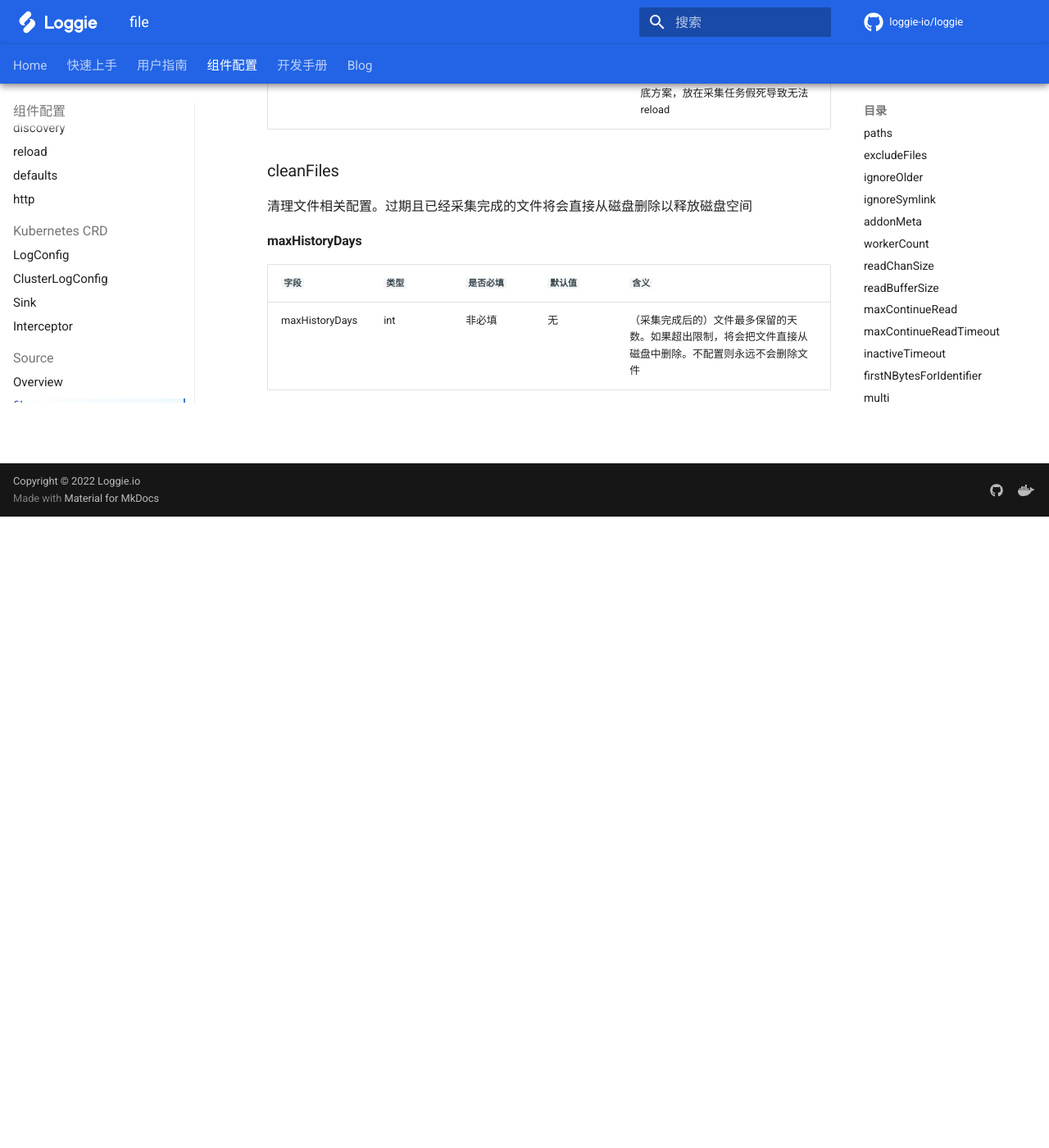
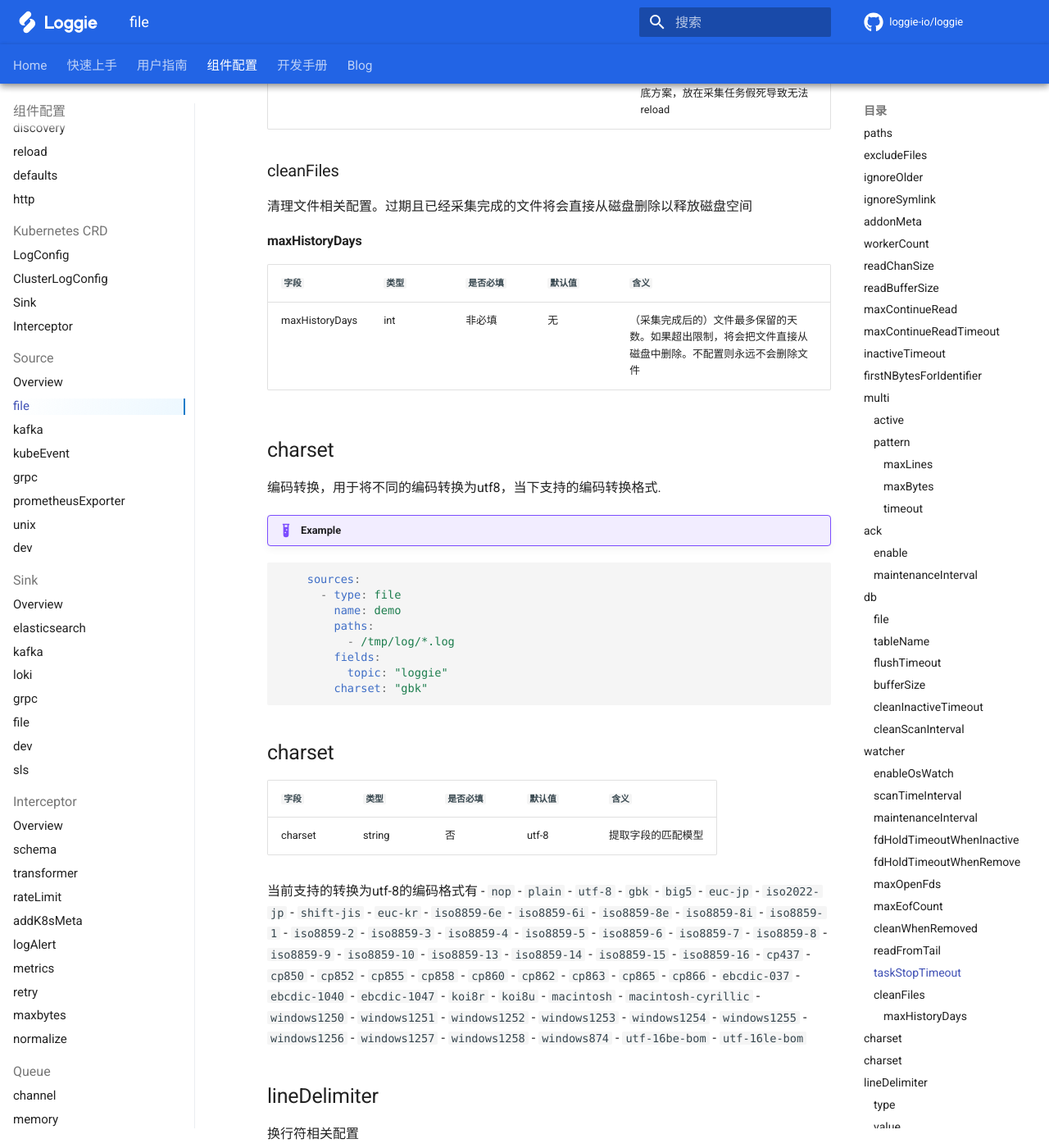
Before and after one commit to loggie-io/docs, an MkDocs documentation site: the page built from docs/reference/pipelines/source/file.md, in a window 1280 px wide and 1400 px high, scrolled down 10024 px. Shown: the whole window at 82% size. Built offline with MkDocs 1.6.1 and Material for MkDocs 9.7.7, drawn with Linux system fonts in a browser that asks for light colours; some web fonts are replaced; comment, search, counter and statistics services are not loaded; before the commit the page ends 10654 px from its top, so only the background shows below that; some of the changed text lies outside the part shown.

Commit message:
doc (#85)
* update decode docs

Co-authored-by: lei.zhangDB <lei.zhangDB@eoitek.com>

````diff
--- a/docs/reference/pipelines/source/file.md
+++ b/docs/reference/pipelines/source/file.md
@@ -340,3 +340,149 @@ source的确认机制相关配置。如果需确保要`at least once`，需要
 | `字段`         | `类型` | `是否必填` | `默认值` | `含义`                                                       |
 | -------------- | ------ | ---------- | -------- | ------------------------------------------------------------ |
 | maxHistoryDays | int    | 非必填     | 无       | （采集完成后的）文件最多保留的天数。如果超出限制，将会把文件直接从磁盘中删除。不配置则永远不会删除文件 |
+
+
+## charset
+
+编码转换，用于将不同的编码转换为utf8，当下支持的编码转换格式.
+
+
+!!! example
+
+```yaml
+    sources:
+      - type: file
+        name: demo
+        paths:
+          - /tmp/log/*.log
+        fields:
+          topic: "loggie"
+        charset: "gbk"
+```
+
+## charset
+
+|    `字段`   |    `类型`    | `是否必填` | `默认值` |  `含义`  |
+| ---------- | ----------- |--------|-------| -------- |
+| charset | string  | 否      | utf-8 | 提取字段的匹配模型 |
+
+当前支持的转换为utf-8的编码格式有
+- `nop`
+- `plain`
+- `utf-8`
+- `gbk`
+- `big5`
+- `euc-jp`
+- `iso2022-jp`
+- `shift-jis`
+- `euc-kr`
+- `iso8859-6e`
+- `iso8859-6i`
+- `iso8859-8e`
+- `iso8859-8i`
+- `iso8859-1`
+- `iso8859-2`
+- `iso8859-3`
+- `iso8859-4`
+- `iso8859-5`
+- `iso8859-6`
+- `iso8859-7`
+- `iso8859-8`
+- `iso8859-9`
+- `iso8859-10`
+- `iso8859-13`
+- `iso8859-14`
+- `iso8859-15`
+- `iso8859-16`
+- `cp437`
+- `cp850`
+- `cp852`
+- `cp855`
+- `cp858`
+- `cp860`
+- `cp862`
+- `cp863`
+- `cp865`
+- `cp866`
+- `ebcdic-037`
+- `ebcdic-1040`
+- `ebcdic-1047`
+- `koi8r`
+- `koi8u`
+- `macintosh`
+- `macintosh-cyrillic`
+- `windows1250`
+- `windows1251`
+- `windows1252`
+- `windows1253`
+- `windows1254`
+- `windows1255`
+- `windows1256`
+- `windows1257`
+- `windows1258`
+- `windows874`
+- `utf-16be-bom`
+- `utf-16le-bom`
+
+
+## lineDelimiter
+
+换行符相关配置
+
+!!! example
+
+    ```yaml
+    sources:
+      - type: file
+        name: demo
+        lineDelimiter:
+          type: carriage_return_line_feed
+          value: "\r\n"
+          charset: gbk
+    ```
+
+### type
+
+| `字段`           | `类型` | `是否必填` | `默认值` | `含义`                       |
+| ---------------- | ------ | ---------- |-------|----------------------------|
+| type | bool   | 非必填     | auto  | 只有在type是custome时候value才会有效 |
+
+当前支持的type有
+
+- `auto`
+- `line_feed`
+- `vertical_tab`
+- `form_feed`
+- `carriage_return`
+- `carriage_return_line_feed`
+- `next_line`
+- `line_separator`
+- `paragraph_separator`
+- `null_terminator`
+
+对应的换行符为：
+
+        ```
+            auto:                    {'\u000A'},
+            line_feed:               {'\u000A'},
+            vertical_tab:            {'\u000B'},
+            form_feed:               {'\u000C'},
+            carriage_return:         {'\u000D'},
+            carriage_return_line_feed: []byte("\u000D\u000A"),
+            next_line:               {'\u0085'},
+            line_separator:          []byte("\u2028"),
+            paragraph_separator:     []byte("\u2029"),
+            null_terminator:         {'\u0000'},
+        ```
+
+### value
+
+| `字段`       | `类型`   | `是否必填` | `默认值` | `含义`   |
+| ------------ |--------| ---------- |-------|--------|
+| value | string | 非必填     | \n    | 换行符的内容 |
+
+### charset
+
+| `字段`          | `类型`   | `是否必填` | `默认值` | `含义`  |
+| --------------- |--------| ---------- |-------|-------|
+| charset | string | 非必填     | utf-8 | 换行符编码 |
````
